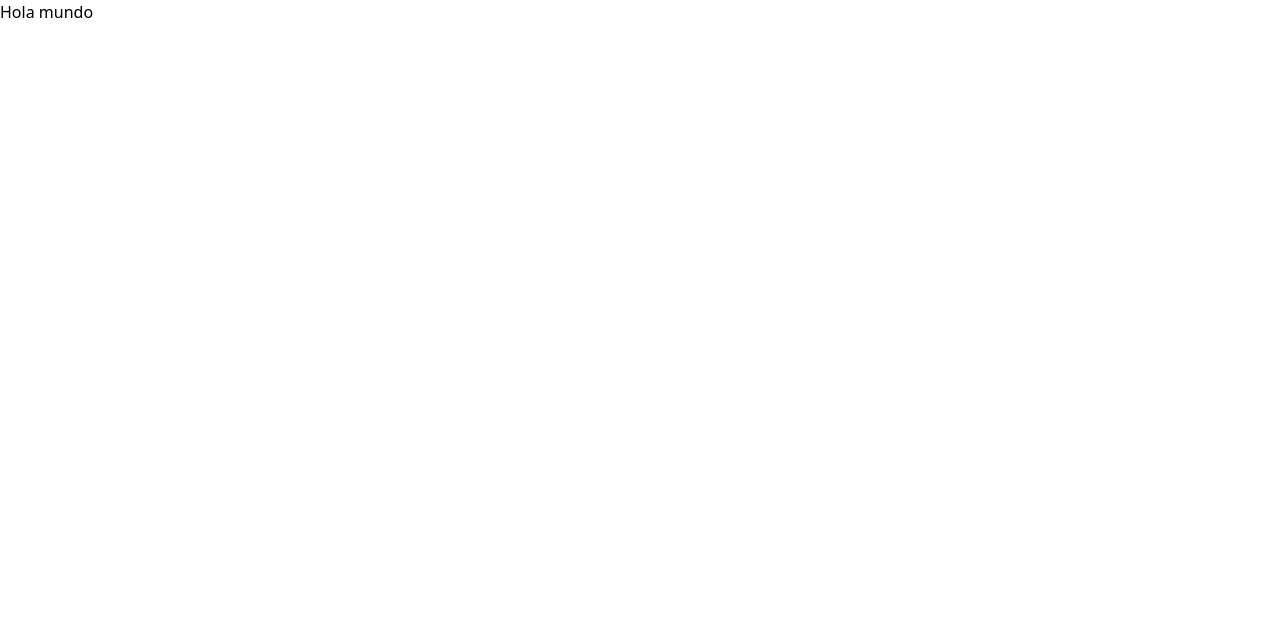
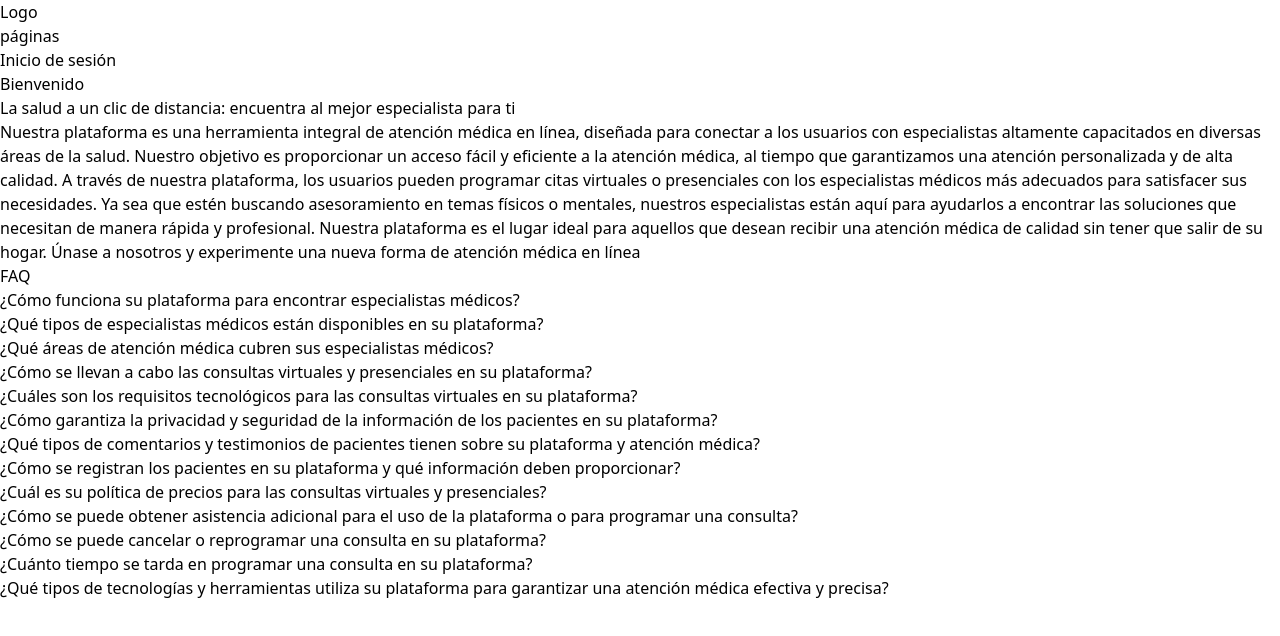
Before and after one commit to No-Country/c10-58-m-reactchallenge-mern, a React (Vite) app: page / in a window 1280 px wide. Shown: the top 636 px of the page. Built offline with nearby package versions, Linux system fonts and the light colour scheme.

Commit message:
start of home

```diff
--- a/src/App.jsx
+++ b/src/App.jsx
@@ -1,7 +1,9 @@
+import Home from './components/Home'
+
 function App () {
   return (
-    <div className='App'>
-      <h1>Hola mundo</h1>
+    <div>
+      <Home />
     </div>
   )
 }
--- /dev/null
+++ b/src/components/Footer.jsx
@@ -0,0 +1,63 @@
+import React from "react";
+
+const Footer = () => {
+  return (
+    <footer>
+      <div>
+        <h3>FAQ</h3>
+        <ul>
+          <li>
+            ¿Cómo funciona su plataforma para encontrar especialistas médicos?
+          </li>
+          <li>
+            ¿Qué tipos de especialistas médicos están disponibles en su
+            plataforma?
+          </li>
+          <li>
+            ¿Qué áreas de atención médica cubren sus especialistas médicos?
+          </li>
+          <li>
+            ¿Cómo se llevan a cabo las consultas virtuales y presenciales en su
+            plataforma?
+          </li>
+          <li>
+            ¿Cuáles son los requisitos tecnológicos para las consultas virtuales
+            en su plataforma?
+          </li>
+          <li>
+            ¿Cómo garantiza la privacidad y seguridad de la información de los
+            pacientes en su plataforma?
+          </li>
+          <li>
+            ¿Qué tipos de comentarios y testimonios de pacientes tienen sobre su
+            plataforma y atención médica?
+          </li>
+          <li>
+            ¿Cómo se registran los pacientes en su plataforma y qué información
+            deben proporcionar?
+          </li>
+          <li>
+            ¿Cuál es su política de precios para las consultas virtuales y
+            presenciales?
+          </li>
+          <li>
+            ¿Cómo se puede obtener asistencia adicional para el uso de la
+            plataforma o para programar una consulta?
+          </li>
+          <li>
+            ¿Cómo se puede cancelar o reprogramar una consulta en su plataforma?
+          </li>
+          <li>
+            ¿Cuánto tiempo se tarda en programar una consulta en su plataforma?
+          </li>
+          <li>
+            ¿Qué tipos de tecnologías y herramientas utiliza su plataforma para
+            garantizar una atención médica efectiva y precisa?
+          </li>
+        </ul>
+      </div>
+    </footer>
+  );
+};
+
+export default Footer;
--- /dev/null
+++ b/src/components/Header.jsx
@@ -0,0 +1,13 @@
+import React from "react";
+
+const Header = () => {
+  return (
+    <header>
+      <div>Logo</div>
+      <ul>páginas</ul>
+      <div>Inicio de sesión</div>
+    </header>
+  );
+};
+
+export default Header;
--- /dev/null
+++ b/src/components/Home.jsx
@@ -0,0 +1,36 @@
+import React from "react";
+import Footer from "./Footer";
+import Header from "./Header";
+
+const Home = () => {
+  return (
+    <>
+      <Header />
+      <main>
+        <h1>Bienvenido</h1>
+        <h2>
+          La salud a un clic de distancia: encuentra al mejor especialista para
+          ti
+        </h2>
+        <p>
+          Nuestra plataforma es una herramienta integral de atención médica en
+          línea, diseñada para conectar a los usuarios con especialistas
+          altamente capacitados en diversas áreas de la salud. Nuestro objetivo
+          es proporcionar un acceso fácil y eficiente a la atención médica, al
+          tiempo que garantizamos una atención personalizada y de alta calidad.
+          A través de nuestra plataforma, los usuarios pueden programar citas
+          virtuales o presenciales con los especialistas médicos más adecuados
+          para satisfacer sus necesidades. Ya sea que estén buscando
+          asesoramiento en temas físicos o mentales, nuestros especialistas
+          están aquí para ayudarlos a encontrar las soluciones que necesitan de
+          manera rápida y profesional. Nuestra plataforma es el lugar ideal para
+          aquellos que desean recibir una atención médica de calidad sin tener
+          que salir de su hogar. Únase a nosotros y experimente una nueva forma
+          de atención médica en línea
+        </p>
+      </main>
+      <Footer />
+    </>
+  );
+};
+export default Home;
--- /dev/null
+++ b/src/hook/useAsync.js
@@ -0,0 +1,24 @@
+import { useState, useEffect } from 'react'
+
+export const useAsync = (requestFunction) => {
+  const [result, setResult] = useState(null)
+  const [isLoading, setIsLoading] = useState(false)
+  const [error, setError] = useState(false)
+
+  async function fetchData () {
+    setIsLoading(true)
+    try {
+      const response = await requestFunction()
+      setResult(response)
+    } catch (error) {
+      console.log(error)
+      setError(error)
+    }
+    setIsLoading(false)
+  }
+  useEffect(() => {
+    fetchData()
+  }, [])
+
+  return { isLoading, result, error }
+}
```
Also changed, not shown: src/components/index.jsx (deleted), 1 other file (tests, documents, lock files or other folders).
